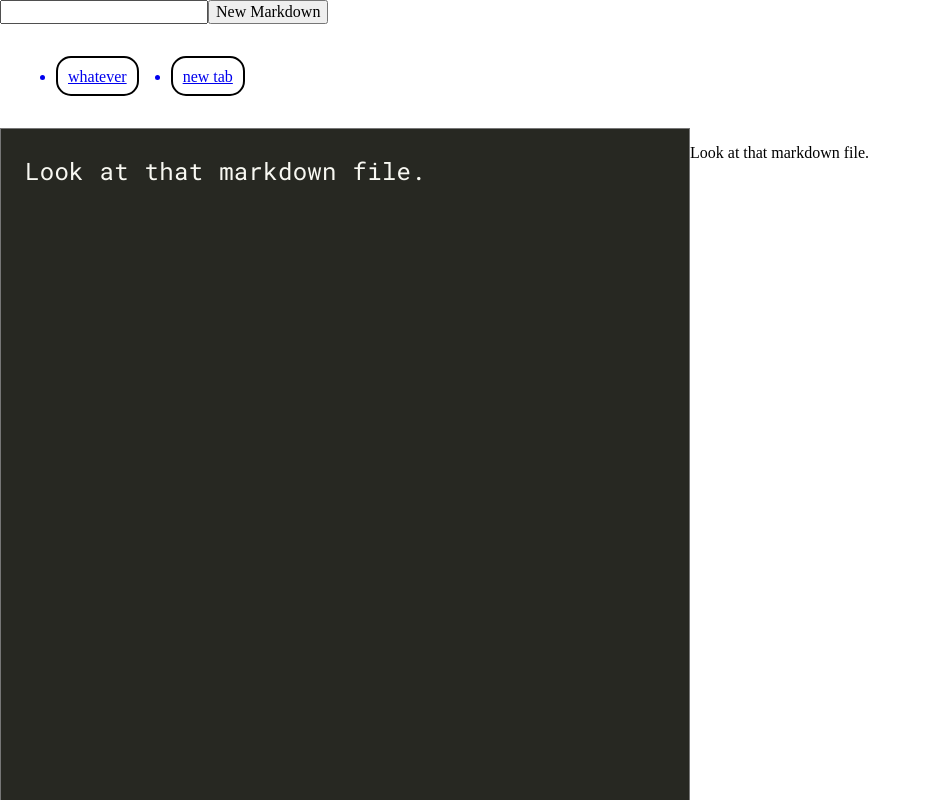
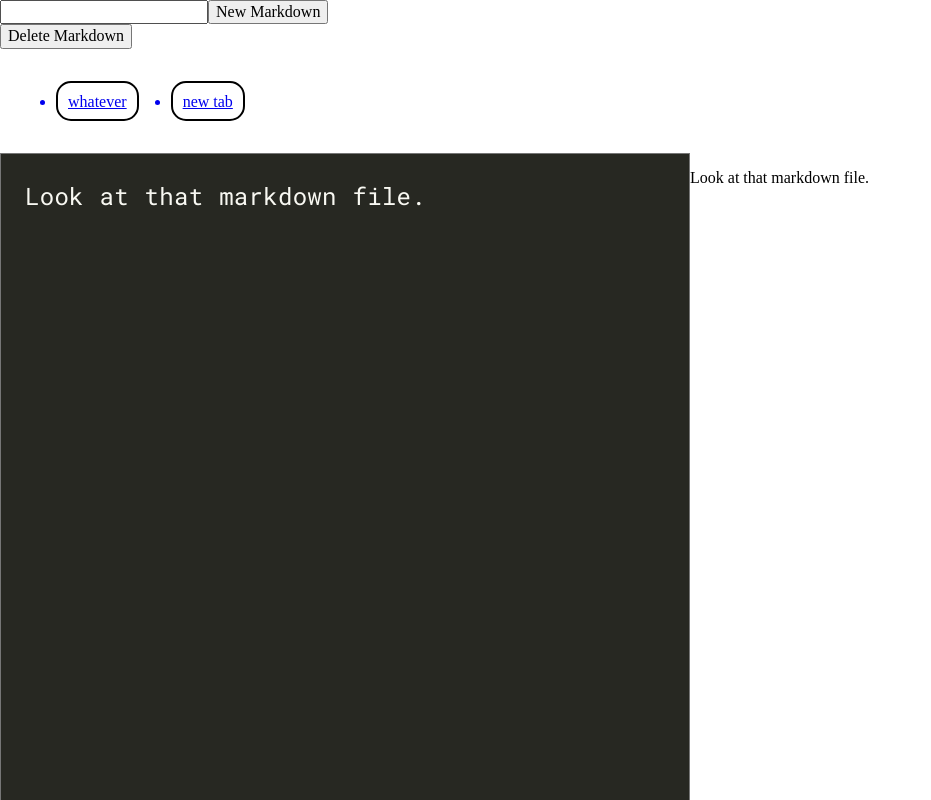
Before and after one commit to Morriden/markdownly, a React app: page / in a window 1280 px wide. Shown: the top 800 px of the page, without its empty margins (0-931 px from the left). Built offline with nearby package versions, Linux system fonts and the light colour scheme.

Commit message:
delete function fully working

```diff
--- a/src/components/buttons/Controls.jsx
+++ b/src/components/buttons/Controls.jsx
@@ -1,15 +1,25 @@
 import React, { useState } from 'react';
-import { useDispatch } from '../../hooks/appContext';
-import { newMarkdown } from '../../actions/actions';
+import { useDispatch, useSelector } from '../../hooks/appContext';
+import { newMarkdown, deleteMarkdown } from '../../actions/actions';
+import { useParams, useHistory } from 'react-router-dom';
+import { getMarkdownList } from '../../selectors/markdownSelectors';
 
 const Controls = () => {
   const [title, setTitle] = useState('');
+  const { id } = useParams();
   const dispatch = useDispatch();
+  const history = useHistory();
+  const markdownList = useSelector(getMarkdownList);
 
   const handleSubmit = event => {
     event.preventDefault();
     dispatch(newMarkdown(title));
     setTitle('');
+  };
+
+  const handleClick = (id) => {
+    dispatch(deleteMarkdown(id));
+    history.push(`/${markdownList[0].id}`);
   };
 
   return (
@@ -21,15 +31,10 @@ const Controls = () => {
         </label>
       </form>
       <label>
-        {/* <button onClick={}>Delete Markdown</button> */}
+        <button onClick={() => handleClick(+id)}>Delete Markdown</button>
       </label>
     </section>
   );
 };
 
-
-
-
-
-
 export default Controls;
--- a/src/reducers/appReducer.js
+++ b/src/reducers/appReducer.js
@@ -35,7 +35,7 @@ export default function reducer(state, action) {
     case DELETE_MARKDOWN:
       return {
         markdownList: state.markdownList.filter(markdown =>
-          markdown.id !== action.payload
+          markdown.id !== action.payload || markdown.id === 1234
         )
       };
     default:
```
